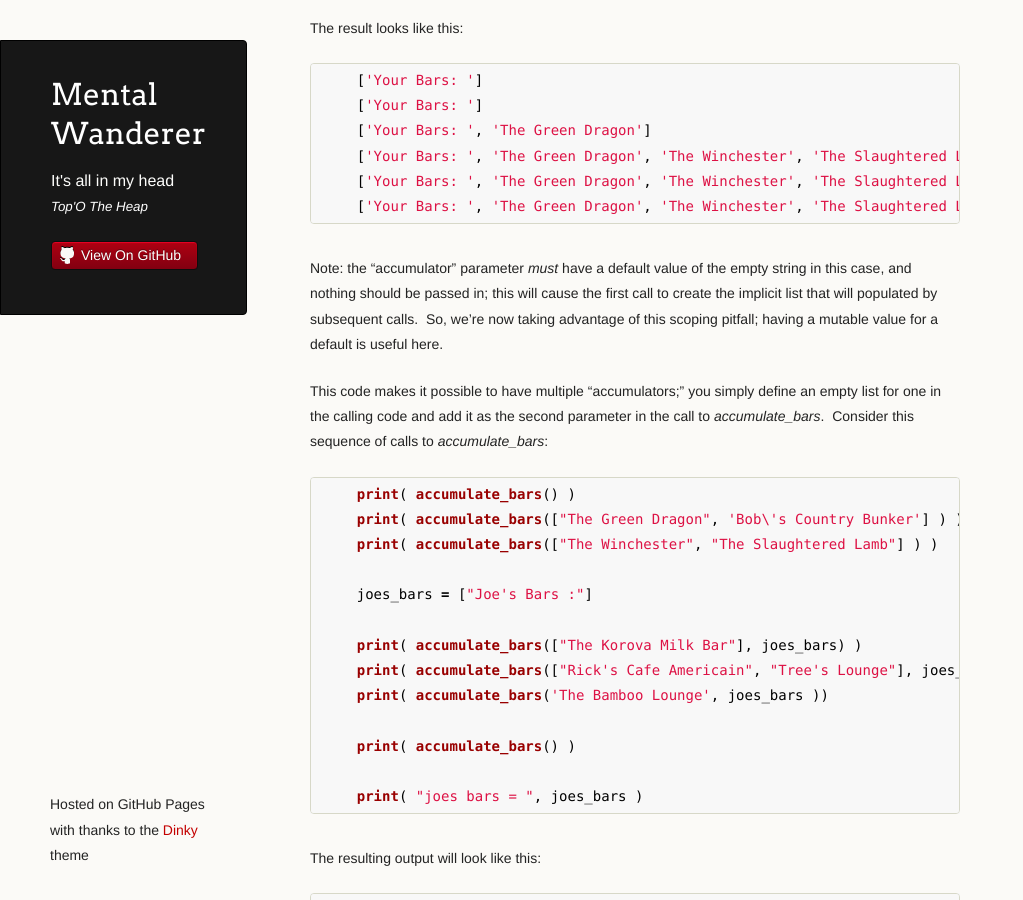
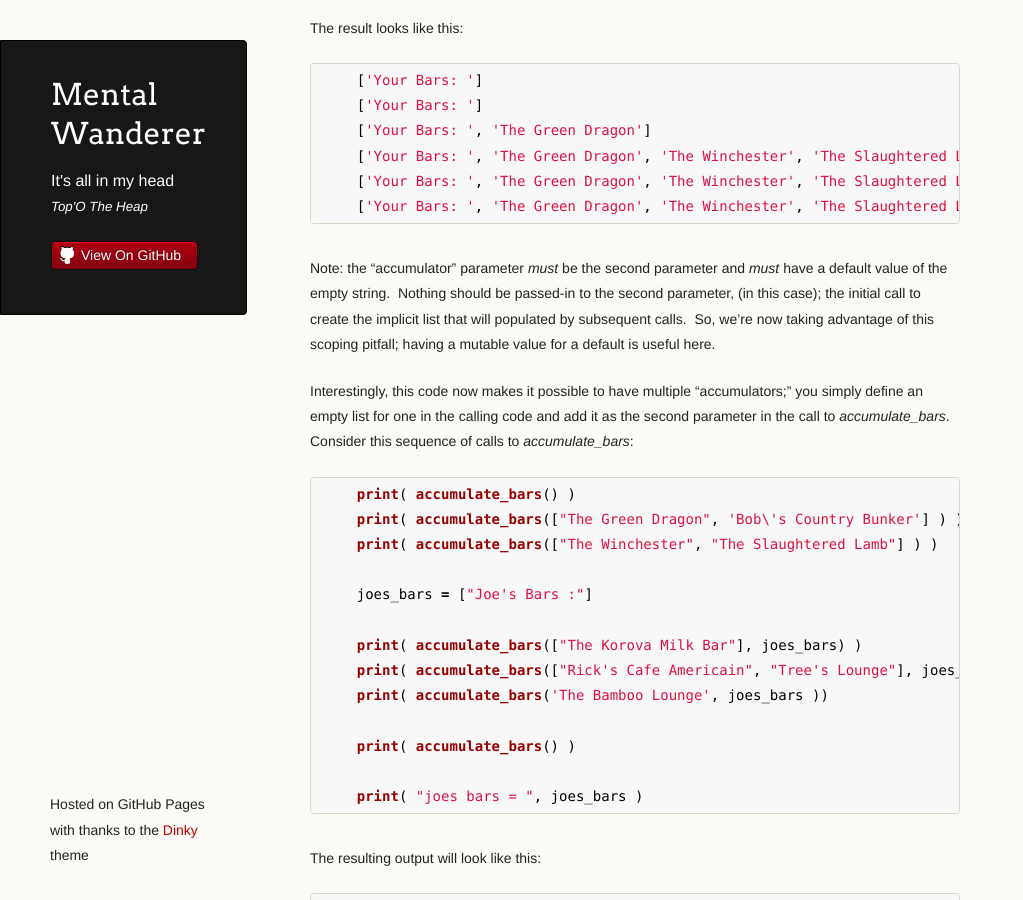
Before and after one commit to coryburt/coryburt.github.io, a Jekyll site: the page built from _posts/2018-03-16-More-Python-Pitfalls.md, in a window 1280 px wide and 900 px high, scrolled down 4544 px. Shown: the whole window, without its empty margins (0-1023 px from the left). Built offline with Jekyll 4.4.1, drawn with Linux system fonts in a browser that asks for light colours.

Commit message:
Update entry

````diff
--- a/_posts/2018-03-16-More-Python-Pitfalls.md
+++ b/_posts/2018-03-16-More-Python-Pitfalls.md
@@ -171,12 +171,13 @@ The result looks like this:
     ['Your Bars: ', 'The Green Dragon', 'The Winchester', 'The Slaughtered Lamb', "Bob's Country Bunker"]
     ['Your Bars: ', 'The Green Dragon', 'The Winchester', 'The Slaughtered Lamb', "Bob's Country Bunker"]
 ```
-Note: the "accumulator" parameter _must_ have a default value of the empty string in this case, and nothing
-should be passed in; this will cause the first call to create the implicit list that will populated by subsequent calls.&nbsp;
+Note: the "accumulator" parameter _must_ be the second parameter and _must_ have a default value of the empty string.&nbsp;
+Nothing should be passed-in to the second parameter, (in this case); the initial call to create the implicit list that will populated by subsequent calls.&nbsp;
 So, we're now taking advantage of this scoping pitfall; having a mutable value for a default is useful here.&nbsp;
 
-This code makes it possible to have multiple "accumulators;" you simply define an empty list for one in the calling code and add it as the
-second parameter in the call to _accumulate_bars_.&nbsp; Consider this sequence of calls to _accumulate_bars_:
+Interestingly, this code now makes it possible to have multiple "accumulators;"
+you simply define an empty list for one in the calling code and add it as the second parameter in the call to _accumulate_bars_.&nbsp;
+Consider this sequence of calls to _accumulate_bars_:
 ```python
     print( accumulate_bars() )
     print( accumulate_bars(["The Green Dragon", 'Bob\'s Country Bunker'] ) )
````
